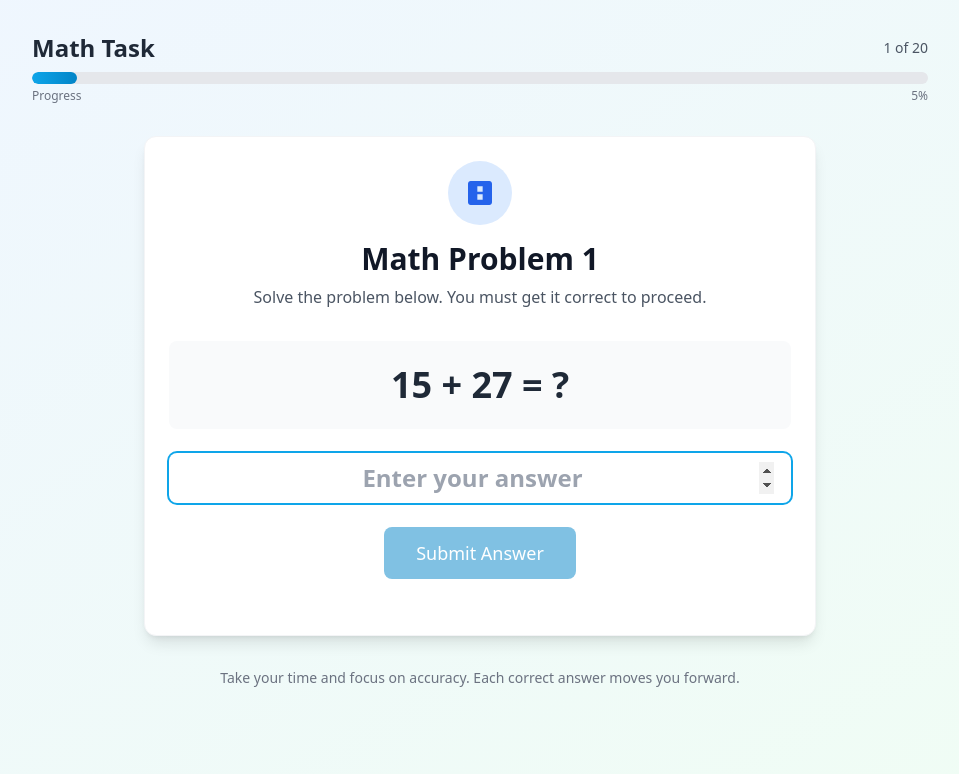
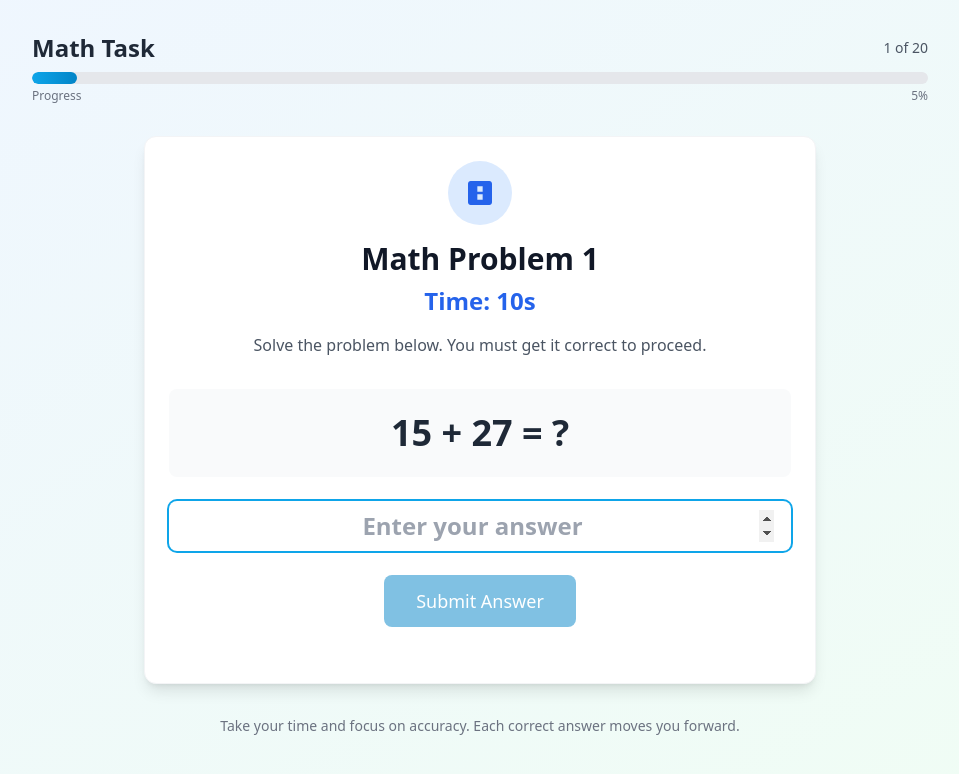
Before and after one commit to akshatrajsaxena/NaadVriksha-CodeBase, a React (Create React App) app in the folder frontend/: page /math-task in a window 1280 px wide. Shown: the top 774 px of the page, without its empty margins (160-1119 px from the left). Built offline with nearby package versions, Linux system fonts and the light colour scheme.

Commit message:
Update MathTask.js

```diff
--- a/frontend/src/pages/MathTask.js
+++ b/frontend/src/pages/MathTask.js
@@ -1,4 +1,4 @@
-import React, { useState, useEffect } from 'react';
+import React, { useState, useEffect, useCallback } from 'react';
 import { useNavigate } from 'react-router-dom';
 import { Calculator, CheckCircle, XCircle, ArrowRight } from '../components/Icons';
 import ProgressTracker from '../components/ProgressTracker';
@@ -12,6 +12,10 @@ const MathTask = () => {
   const [isCorrect, setIsCorrect] = useState(null);
   const [startTime, setStartTime] = useState(Date.now());
   const [responses, setResponses] = useState([]);
+  const [timeLeft, setTimeLeft] = useState(15);
+  const [timerActive, setTimerActive] = useState(true);
+  const [hasTimedOut, setHasTimedOut] = useState(false);
+  const [isProcessing, setIsProcessing] = useState(false); // Prevent multiple submissions
 
   // Predefined math problems
   const mathProblems = [
@@ -37,16 +41,102 @@ const MathTask = () => {
     { question: "156 ÷ 13 = ?", answer: 12 }
   ];
 
+  // Move to next question or complete task
+  const moveToNext = useCallback((updatedResponses) => {
+    if (currentQuestion < mathProblems.length - 1) {
+      setCurrentQuestion(prev => prev + 1);
+    } else {
+      localStorage.setItem('mathTaskResults', JSON.stringify(updatedResponses));
+      navigate('/stroop-task');
+    }
+  }, [currentQuestion, mathProblems.length, navigate]);
+
+  // Handle time up - using useCallback to prevent stale closures
+  const handleTimeUp = useCallback(() => {
+    if (isProcessing) return; // Prevent multiple calls
+    setIsProcessing(true);
+
+    setTimerActive(false);
+    setFeedback('Time limit reached! Moving to next question.');
+    setIsCorrect(false);
+
+    // Get current problem safely
+    const currentProblem = mathProblems[currentQuestion];
+    if (!currentProblem) {
+      console.error('Current problem is undefined for question:', currentQuestion);
+      setIsProcessing(false);
+      return;
+    }
+
+    // Store response data for timeout
+    const newResponse = {
+      questionIndex: currentQuestion,
+      question: currentProblem.question,
+      userAnswer: 'timeout',
+      correctAnswer: currentProblem.answer,
+      responseTime: 15000, // 15 seconds
+      timestamp: new Date().toISOString(),
+      timedOut: true
+    };
+
+    setResponses(prev => {
+      const updatedResponses = [...prev, newResponse];
+      // Move to next question after showing timeout message
+      setTimeout(() => {
+        moveToNext(updatedResponses);
+        setIsProcessing(false);
+      }, 2000);
+      return updatedResponses;
+    });
+  }, [currentQuestion, mathProblems, moveToNext, isProcessing]);
+
+  // Timer and question initialization
   useEffect(() => {
     setStartTime(Date.now());
+    setTimeLeft(15);
+    setTimerActive(true);
+    setHasTimedOut(false);
+    setIsCorrect(null);
+    setFeedback('');
+    setUserAnswer('');
+    setIsProcessing(false);
   }, [currentQuestion]);
+
+  // Timer countdown effect
+  useEffect(() => {
+    if (!timerActive || hasTimedOut || isProcessing) return;
+
+    const timer = setInterval(() => {
+      setTimeLeft(prev => {
+        if (prev <= 1) {
+          clearInterval(timer);
+          setHasTimedOut(true);
+          return 0;
+        }
+        return prev - 1;
+      });
+    }, 1000);
+
+    return () => clearInterval(timer);
+  }, [timerActive, hasTimedOut, isProcessing]);
+
+  // Handle timeout effect
+  useEffect(() => {
+    if (hasTimedOut && !isProcessing) {
+      handleTimeUp();
+    }
+  }, [hasTimedOut, handleTimeUp, isProcessing]);
 
   const handleSubmit = (e) => {
     e.preventDefault();
+    if (!timerActive || isProcessing) return; // Don't allow submission if timer expired or processing
+
+    setIsProcessing(true);
     const currentProblem = mathProblems[currentQuestion];
 
     if (!currentProblem) {
       console.error('Current problem is undefined');
+      setIsProcessing(false);
       return;
     }
 
@@ -57,6 +147,7 @@ const MathTask = () => {
     setIsCorrect(correct);
 
     if (correct) {
+      setTimerActive(false); // Stop timer on correct answer
       setFeedback('Correct! Well done.');
 
       // Store response data
@@ -69,23 +160,18 @@ const MathTask = () => {
         timestamp: new Date().toISOString()
       };
 
-      setResponses(prev => [...prev, newResponse]);
-
+      setResponses(prev => {
+        const updatedResponses = [...prev, newResponse];
         // Move to next question after a brief delay
         setTimeout(() => {
-        if (currentQuestion < mathProblems.length - 1) {
-          setCurrentQuestion(prev => prev + 1);
-          setUserAnswer('');
-          setFeedback('');
-          setIsCorrect(null);
-        } else {
-          // Store final results in localStorage for potential future use
-          localStorage.setItem('mathTaskResults', JSON.stringify([...responses, newResponse]));
-          navigate('/stroop-task');
-        }
+          moveToNext(updatedResponses);
+          setIsProcessing(false);
         }, 1500);
+        return updatedResponses;
+      });
     } else {
       setFeedback(`Incorrect. The correct answer is ${currentProblem.answer}. Please try again.`);
+      setIsProcessing(false);
     }
   };
 
@@ -137,6 +223,12 @@ const MathTask = () => {
             <h1 className="text-3xl font-bold text-gray-900 mb-2">
               Math Problem {currentQuestion + 1}
             </h1>
+
+            {/* Timer Display */}
+            <div className={`mb-4 text-2xl font-bold ${timeLeft <= 5 ? 'text-red-600' : 'text-blue-600'}`}>
+              Time: {timeLeft}s
+            </div>
+
             <p className="text-gray-600">
               Solve the problem below. You must get it correct to proceed.
             </p>
@@ -158,22 +250,22 @@ const MathTask = () => {
                   placeholder="Enter your answer"
                   autoFocus
                   required
+                  disabled={!timerActive || isProcessing}
                 />
               </div>
 
               <button
                 type="submit"
-                disabled={!userAnswer.trim()}
+                disabled={!userAnswer.trim() || !timerActive || isProcessing}
                 className="btn-primary text-lg px-8 py-3 disabled:opacity-50 disabled:cursor-not-allowed"
               >
-                Submit Answer
+                {isProcessing ? 'Processing...' : 'Submit Answer'}
               </button>
             </form>
           </div>
 
           {feedback && (
-            <div className={`p-4 rounded-lg mb-6 flex items-center justify-center space-x-2 animate-fade-in ${
-              isCorrect
+            <div className={`p-4 rounded-lg mb-6 flex items-center justify-center space-x-2 animate-fade-in ${isCorrect
               ? 'bg-green-100 text-green-800'
               : 'bg-red-100 text-red-800'
               }`}>
```
Lines whose indentation alone changed are shown as unchanged.
